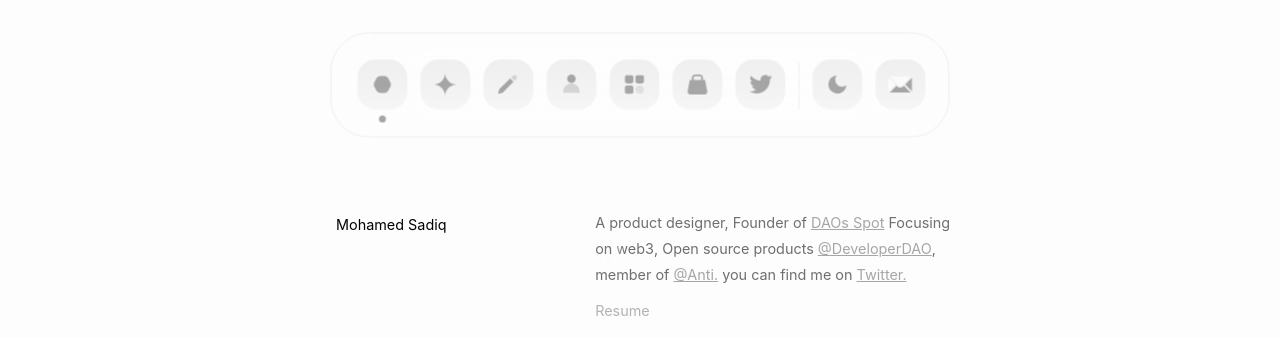
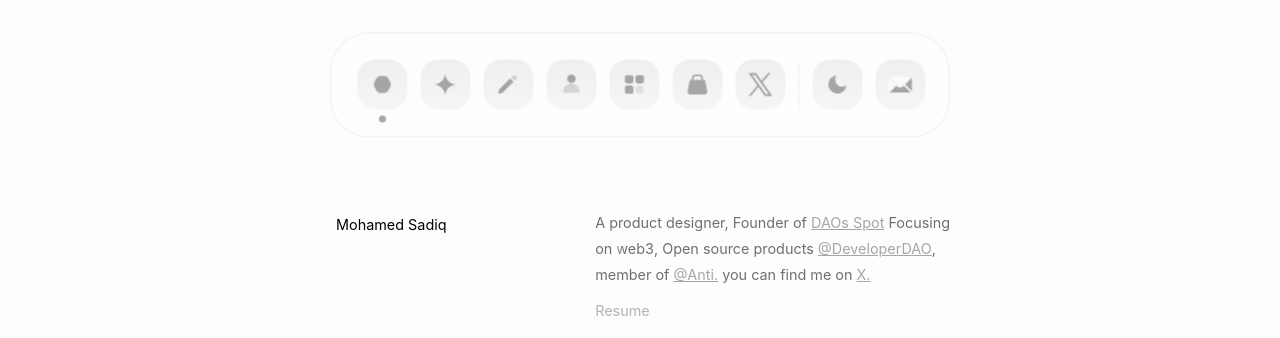
Before and after one commit to mohamedsadiq/Personal-website, a Next.js app: page / in a window 1280 px wide. Shown: the part 315-653 px from the top of the page. Built offline with nearby package versions, Linux system fonts and the light colour scheme; no server answers; a web font is replaced by a local one.

Commit message:
update the x

```diff
--- a/components/Content/index.js
+++ b/components/Content/index.js
@@ -16,7 +16,7 @@ const Content = () => {
             <p> A product designer, Founder of <a target="_blank" href="https://www.daosspot.xyz/">DAOs Spot</a> Focusing on <span className="web3">
             web3
             <span id="animation_web3"></span>
-            </span>, Open source products <a href="https://twitter.com/developer_dao"  className="links" target="_blank" rel="noreferrer">@DeveloperDAO</a>, member of <a href="https://twitter.com/Anticollective_" className="links" target="_blank" rel="noreferrer">@Anti.</a> you can find me on  <a href="https://twitter.com/sadiq_moo">Twitter.</a> </p>
+            </span>, Open source products <a href="https://twitter.com/developer_dao"  className="links" target="_blank" rel="noreferrer">@DeveloperDAO</a>, member of <a href="https://twitter.com/Anticollective_" className="links" target="_blank" rel="noreferrer">@Anti.</a> you can find me on  <a href="https://x.com/sadiq_moo">X.</a> </p>
             <a
                 className="links"
                 href="/cv.pdf"
--- a/components/Header/index.js
+++ b/components/Header/index.js
@@ -455,7 +455,7 @@ const Header = (props) => {
             </div>
           </motion.div>
         </Link>
-        <a className="twitIcon" href='https://twitter.com/sadiq_moo' target="_blank" rel="noreferrer">
+        <a className="twitIcon" href='https://x.com/sadiq_moo' target="_blank" rel="noreferrer">
               <motion.div
                 className="icon_holder drop_icons "
                 initial="initial"
@@ -472,9 +472,17 @@ const Header = (props) => {
                       Twitter
                     </div>
                     <motion.div variants={insta} className="glow">
-                      <svg xmlns="http://www.w3.org/2000/svg" width="18" height="15" viewBox="0 0 18 15" fill="none">
+
+                    <svg width="25" height="24" viewBox="0 0 25 24" fill="none" xmlns="http://www.w3.org/2000/svg">
+<path  fillRule="evenodd" clipRule="evenodd" d="M8.02344 0L13.6602 8.00977L20.5 0H23L14.7891 9.61328L24.9141 24H16.9785L10.4375 14.707L2.5 24H0L9.30859 13.1035L0.0859385 0H8.02344ZM3.91406 2L18.0215 22H21.0859L6.97852 2H3.91406Z" fill={iconsColor}/>
+</svg>
+
+{/* <svg xmlns="http://www.w3.org/2000/svg"  viewBox="0 0 50 50" width="50px" height="50px"><path fill={iconsColor} d="M 11 4 C 7.134 4 4 7.134 4 11 L 4 39 C 4 42.866 7.134 46 11 46 L 39 46 C 42.866 46 46 42.866 46 39 L 46 11 C 46 7.134 42.866 4 39 4 L 11 4 z M 13.085938 13 L 21.023438 13 L 26.660156 21.009766 L 33.5 13 L 36 13 L 27.789062 22.613281 L 37.914062 37 L 29.978516 37 L 23.4375 27.707031 L 15.5 37 L 13 37 L 22.308594 26.103516 L 13.085938 13 z M 16.914062 15 L 31.021484 35 L 34.085938 35 L 19.978516 15 L 16.914062 15 z"/></svg> */}
+                      {/* <svg xmlns="http://www.w3.org/2000/svg" width="18" height="15" viewBox="0 0 18 15" fill="none">
+
+<svg xmlns="http://www.w3.org/2000/svg"  viewBox="0 0 50 50" width="50px" height="50px"><path d="M 11 4 C 7.134 4 4 7.134 4 11 L 4 39 C 4 42.866 7.134 46 11 46 L 39 46 C 42.866 46 46 42.866 46 39 L 46 11 C 46 7.134 42.866 4 39 4 L 11 4 z M 13.085938 13 L 21.023438 13 L 26.660156 21.009766 L 33.5 13 L 36 13 L 27.789062 22.613281 L 37.914062 37 L 29.978516 37 L 23.4375 27.707031 L 15.5 37 L 13 37 L 22.308594 26.103516 L 13.085938 13 z M 16.914062 15 L 31.021484 35 L 34.085938 35 L 19.978516 15 L 16.914062 15 z"/></svg>
                         <path d="M17.7887 1.95309C17.1468 2.2316 16.4678 2.41571 15.7731 2.4997C16.506 2.06183 17.0553 1.37298 17.319 0.560929C16.6302 0.970944 15.8762 1.25982 15.0898 1.41501C14.5642 0.844974 13.8642 0.465525 13.0996 0.336178C12.3351 0.206831 11.5493 0.334903 10.8653 0.700307C10.1814 1.06571 9.63814 1.64778 9.32069 2.35522C9.00323 3.06267 8.92956 3.85547 9.11123 4.60929C7.71858 4.53885 6.35633 4.17623 5.11296 3.54498C3.8696 2.91374 2.77293 2.02799 1.89421 0.945267C1.586 1.48349 1.42405 2.09301 1.42446 2.71322C1.42337 3.2892 1.56472 3.85652 1.83592 4.36465C2.10713 4.87279 2.49977 5.30598 2.9789 5.62565C2.42202 5.6105 1.87703 5.46107 1.3903 5.19007V5.23278C1.39447 6.03979 1.67727 6.8206 2.19085 7.44312C2.70443 8.06564 3.41726 8.49166 4.20878 8.64912C3.90409 8.74184 3.58775 8.79073 3.26929 8.79431C3.04884 8.79174 2.82894 8.77174 2.61164 8.73452C2.83704 9.42874 3.27324 10.0354 3.85952 10.4702C4.44581 10.9049 5.15304 11.1461 5.88279 11.1601C4.65052 12.1297 3.12912 12.6589 1.56112 12.6633C1.27563 12.6643 0.990362 12.6471 0.707031 12.6121C2.30795 13.6457 4.1736 14.1945 6.07923 14.1921C7.39426 14.2058 8.69882 13.9573 9.91673 13.4611C11.1346 12.9649 12.2415 12.2311 13.1726 11.3023C14.1037 10.3736 14.8404 9.26866 15.3397 8.05203C15.839 6.8354 16.0908 5.53147 16.0806 4.21641C16.0806 4.07122 16.0806 3.91748 16.0806 3.76375C16.7508 3.26395 17.3288 2.65124 17.7887 1.95309Z" fill={iconsColor} />
-                      </svg>
+                      </svg> */}
                     </motion.div>
                   </div>
                   <div className="dot_active"></div>
```
